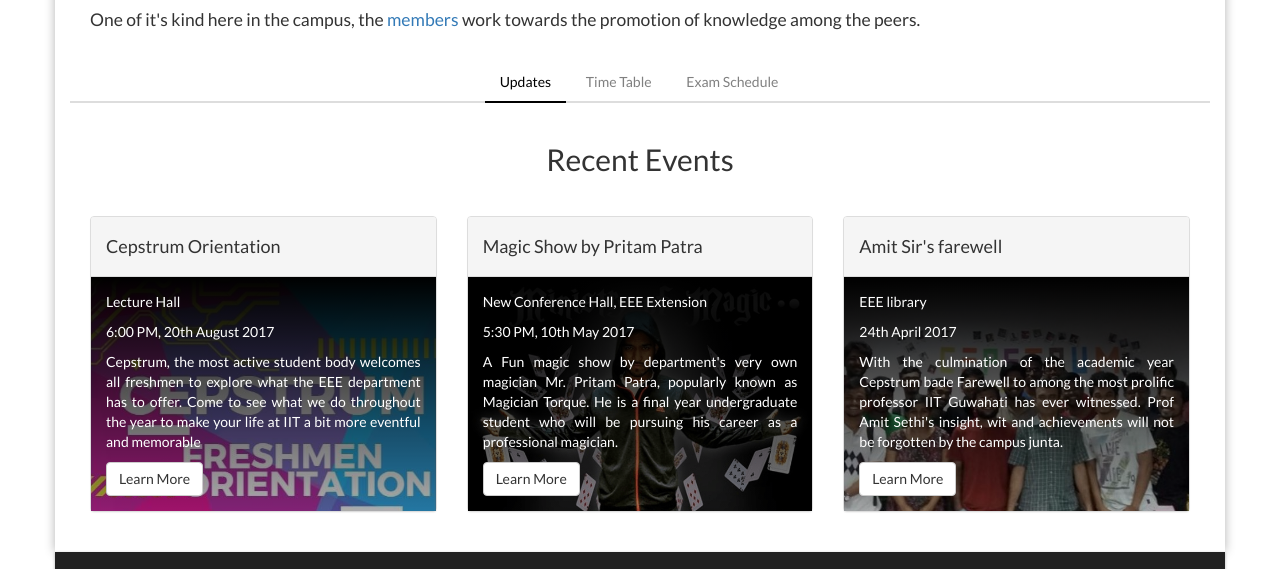
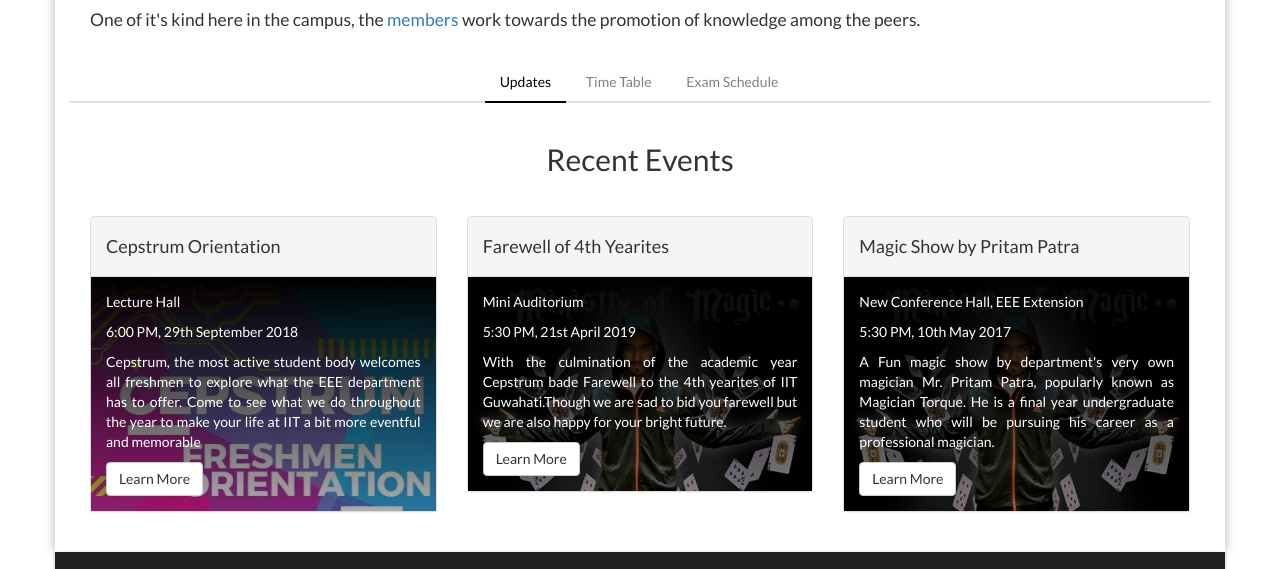
Before and after one commit to snigdha30912/cepstrum_updated, a plain HTML site: page index.html in a window 1280 px wide. Shown: the part 1415-1984 px from the top of the page. Drawn offline with nearby package versions, Linux system fonts and the light colour scheme.

Commit message:
home events

```diff
--- a/index.html
+++ b/index.html
@@ -202,16 +202,33 @@
               <div class="panel-body event1">
                 <div class="content">
                   <p class="venue">Lecture Hall</p>
-                  <p class="time">6:00 PM, 20th August 2017</p>
+                  <p class="time">6:00 PM, 29th September 2018</p>
                   <p>Cepstrum, the most active student body welcomes all freshmen to explore what the EEE department
                     has to offer. Come to see what we do throughout the year to make your life at IIT a bit more
                     eventful and memorable</p>
-                  <a href="https://www.facebook.com/Cepstrum/photos/a.480493118671293.109102.392812880772651/1459415624112366/?type=3&theater"
+                  <a href="https://www.facebook.com/392812880772651/posts/1895285640525360/"
                     class="btn btn-default">Learn More</a>
                 </div>
               </div>
             </div>
           </div>
+          <div class="col-md-4">
+            <div class="panel panel-default">
+              <div class="panel-heading">
+                <h4>Farewell of 4th Yearites</h4>
+              </div>
+              <div class="panel-body event2">
+                <div class="content">
+                  <p class="venue">Mini Auditorium</p>
+                  <p class="time">5:30 PM, 21st April 2019</p>
+                  <p>With the culmination of the academic year Cepstrum bade Farewell to the 4th yearites of IIT Guwahati.Though we are sad to bid you farewell but we are also happy for your bright future.</p>
+                  <a href="#"
+                    class="btn btn-default">Learn More</a>
+                </div>
+              </div>
+            </div>
+          </div>
+
           <div class="col-md-4">
             <div class="panel panel-default">
               <div class="panel-heading">
@@ -226,23 +243,6 @@
                     magician.</p>
                   <a href="https://www.facebook.com/Cepstrum/photos/a.480493118671293.109102.392812880772651/1360500064003923/?type=3&theater"
                     class="btn btn-default">Learn More</a>
-                </div>
-              </div>
-            </div>
-          </div>
-          <div class="col-md-4">
-            <div class="panel panel-default">
-              <div class="panel-heading">
-                <h4>Amit Sir's farewell</h4>
-              </div>
-              <div class="panel-body event3">
-                <div class="content">
-                  <p class="venue">EEE library</p>
-                  <p class="time">24th April 2017</p>
-                  <p>With the culmination of the academic year Cepstrum bade Farewell to among the most prolific
-                    professor IIT Guwahati has ever witnessed. Prof Amit Sethi's insight, wit and achievements will not
-                    be forgotten by the campus junta.</p>
-                  <a href="https://www.facebook.com/Cepstrum/posts/1347155782005018" class="btn btn-default">Learn More</a>
                 </div>
               </div>
             </div>
```
